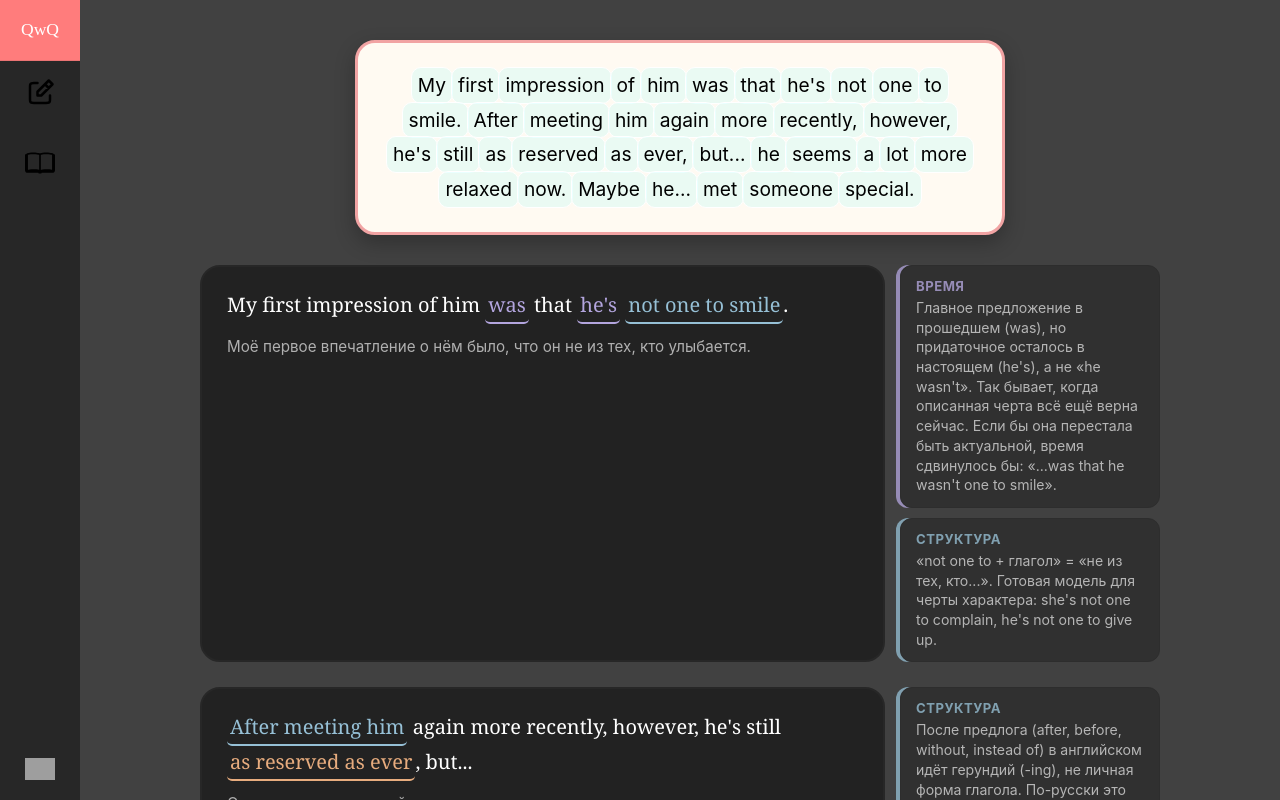
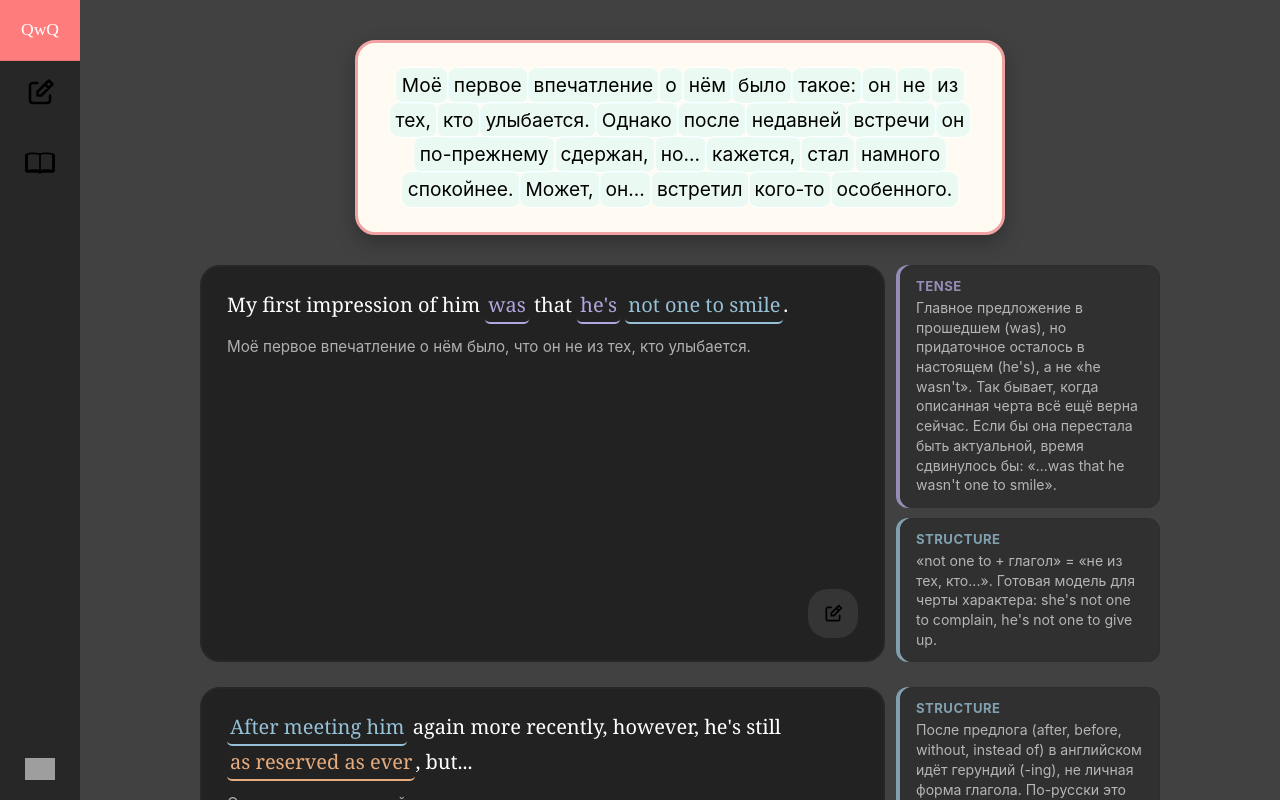
Before and after one commit to Loliimilk/quick-window-query, a React app in the folder client/frontend/: page / in a window 1280 px wide. Built offline with nearby package versions, Linux system fonts and the light colour scheme; grey boxes are pictures that could not be loaded; the HTML template or start-up script is replaced by a standard one.

Commit message:
style: update phrase page UI

```diff
--- a/client/frontend/src/pages/default/default.css
+++ b/client/frontend/src/pages/default/default.css
@@ -78,6 +78,9 @@
 }
 
 .sentences {
+    display: flex;
+    flex-direction: column;
+
     background-color: #1a1a1ac7;
     padding: 22px 25px;
     border-radius: 20px;
@@ -166,6 +169,31 @@
     top: -1px;
 }
 
+.add-dictionary{
+    padding: 15px;
+    margin-left: auto;
+    margin-top: auto;
+
+    background-color:rgba(107, 107, 107, 0.25);
+
+    border-radius: 20px;
+
+    transition: all 0.2s ease;
+}
+
+.add-dictionary:hover{
+    transform: translateY(-2px);
+    background-color:rgba(216, 96, 96, 0.932);
+
+}
+
+.img-button-add{
+    margin:  0 0 -5px 0;
+    width: 20px;
+    height: 20px;
+}
+
+
 @media (max-width: 850px) {
     .main-elements {
         padding: 20px 15px;
--- a/client/frontend/src/pages/default/default.jsx
+++ b/client/frontend/src/pages/default/default.jsx
@@ -1,16 +1,17 @@
 import React, { useState } from 'react'
 import './default.css'
 import data from './phrase.json'
+import noteIcon from '../../assets/note.svg'
 
 const categories = {
-  tense:        { color: "#B3A5DE", label: "Время" },
-  structure:    { color: "#96C0D6", label: "Структура" },
-  idiom:        { color: "#E7AC7E", label: "Идиома" },
-  word_order:   { color: "#ACCE9C", label: "Порядок слов" },
-  false_friend: { color: "#E29A96", label: "Ложный друг" },
-  articles:     { color: "#D9BE7E", label: "Артикли" },
-  prepositions: { color: "#8FCFC5", label: "Предлоги" },
-  modality:     { color: "#D79FC4", label: "Модальность" }
+  tense:        { color: "#B3A5DE", label: "tense" },
+  structure:    { color: "#96C0D6", label: "structure" },
+  idiom:        { color: "#E7AC7E", label: "idiom" },
+  word_order:   { color: "#ACCE9C", label: "word_order" },
+  false_friend: { color: "#E29A96", label: "false_friend" },
+  articles:     { color: "#D9BE7E", label: "articles" },
+  prepositions: { color: "#8FCFC5", label: "prepositions" },
+  modality:     { color: "#D79FC4", label: "modality" }
 }
 
 function Highlight({ text, color, category, isHovered, onEnter, onLeave }) {
@@ -61,6 +62,9 @@ function SentenceBlock({ sentence }) {
           })}
         </p>
         <p className='sentence-translation'>{sentence.translation}</p>
+        <button className='add-dictionary'>
+          <img src={noteIcon} alt='note' className='img-button-add' />
+        </button>
       </div>
 
       <div className='grammars'>
@@ -87,7 +91,7 @@ function SentenceBlock({ sentence }) {
 }
 
 function Default() {
-  const words = data.phrase.original.split(" ")
+  const words = data.phrase.translation.split(" ")
 
   return (
     <div className="pages">
```
